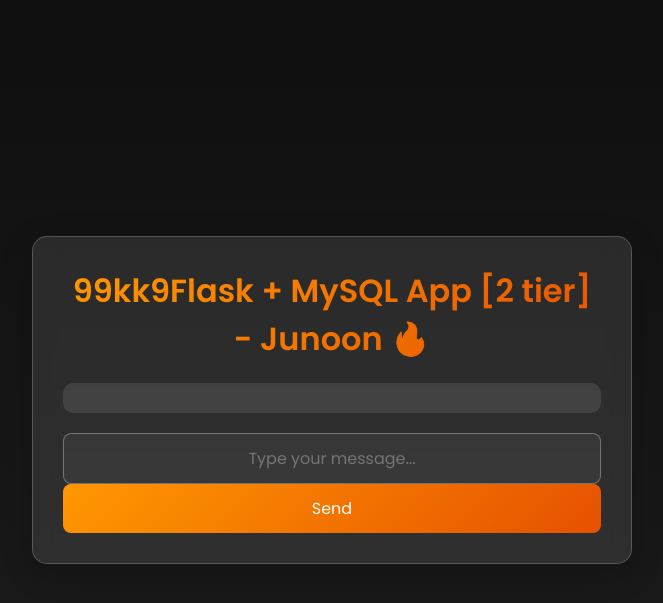
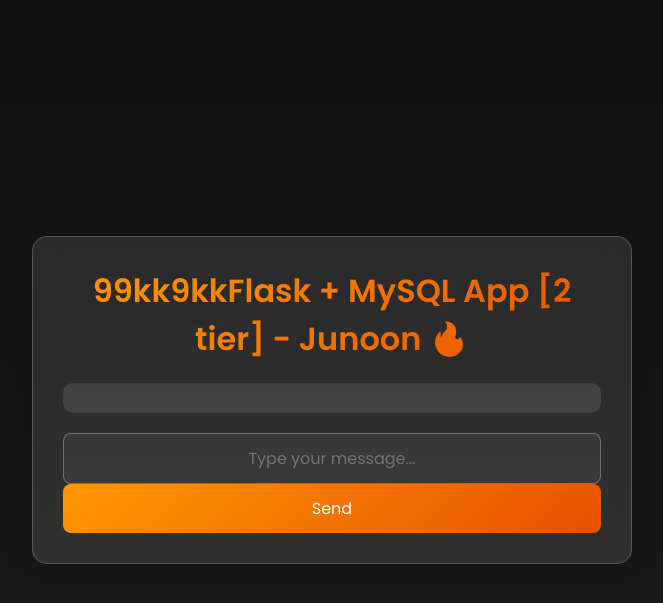
Before and after one commit to kamleshdv/flaskapp, a Flask app: page / in a window 1280 px wide. Shown: the top 603 px of the page, without its empty margins (308-971 px from the left). Run offline with Flask 2, Linux system fonts and the light colour scheme; data that the repository does not hold is empty; some libraries are stand-ins or nearby versions.

Commit message:
Update app title in index.html

```diff
--- a/templates/index.html
+++ b/templates/index.html
@@ -131,7 +131,7 @@
 
 <body>
     <div class="container">
-        <h1>99kk9Flask + MySQL App [2 tier] - Junoon 🔥</h1>
+        <h1>99kk9kkFlask + MySQL App [2 tier] - Junoon 🔥</h1>
 
         <div class="messages">
             {% for message in messages %}
```
